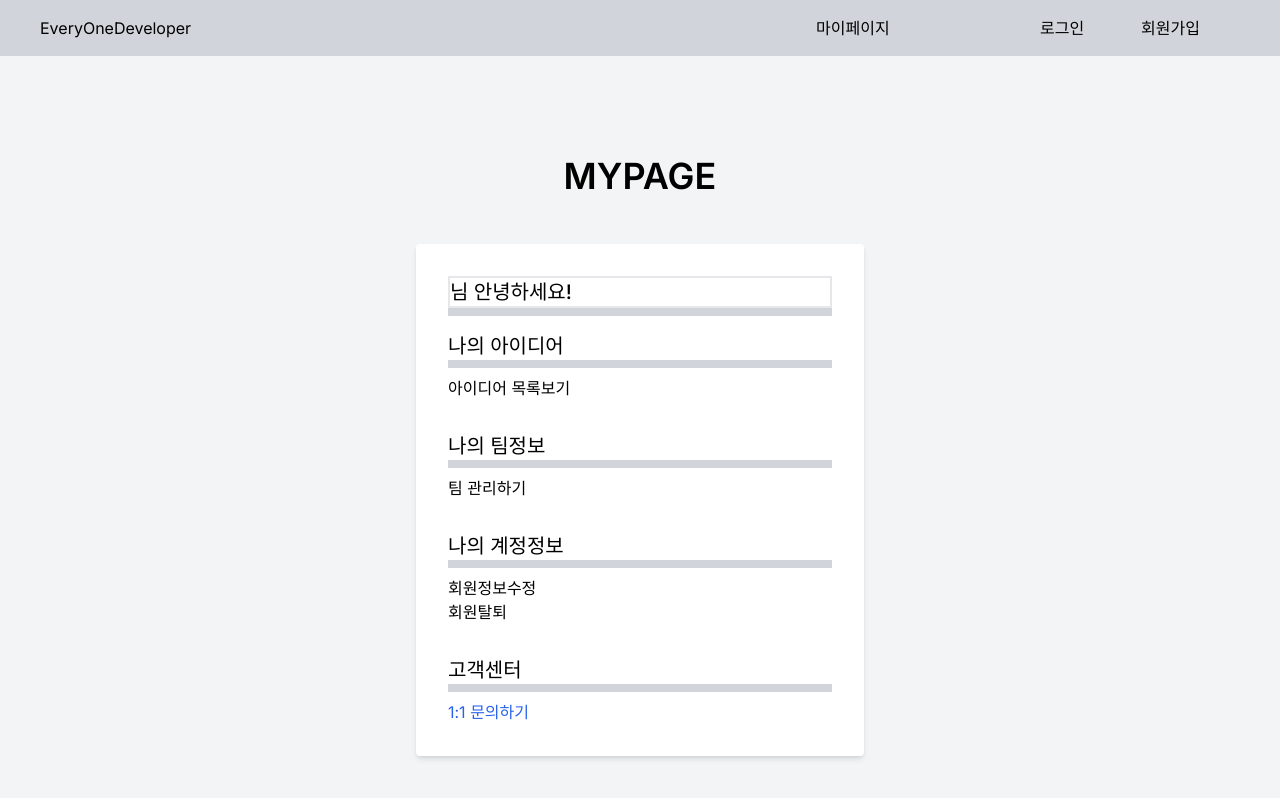
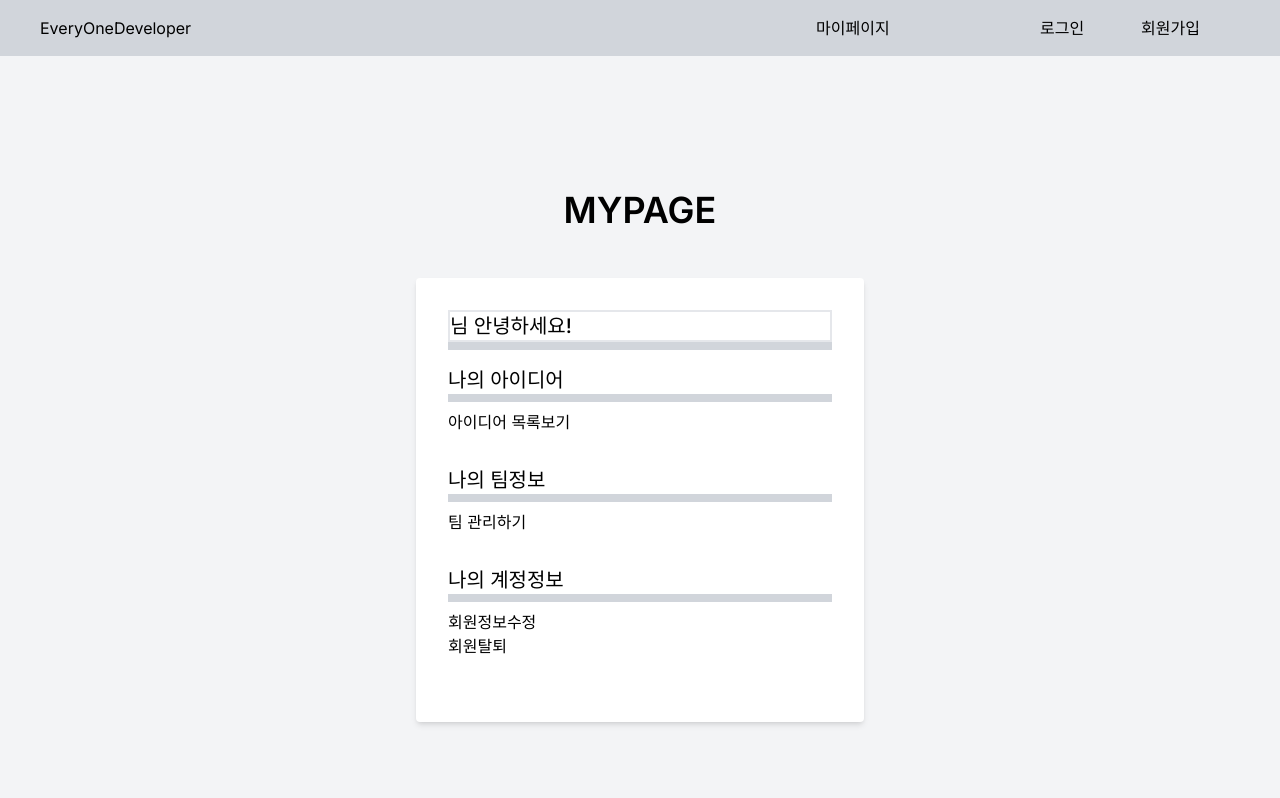
Before and after one commit to kimwoojin123/eod, a Next.js app: page /mypage in a window 1280 px wide. Shown: the top 798 px of the page. Built offline with nearby package versions, Linux system fonts and the light colour scheme.

Commit message:
안쓰는 페이지 삭제

```diff
--- a/app/mypage/page.tsx
+++ b/app/mypage/page.tsx
@@ -37,14 +37,6 @@ export default function MyPage(){
             <ResignButton />
           </div>
         </div>
-
-        <div>
-          <div className="text-xl font-medium">고객센터</div>
-          <div className="h-2 w-full bg-gray-300 mb-2"></div>
-          <button className="text-center text-blue-600 hover:underline">
-            <Link href={"../board"}>1:1 문의하기</Link>
-          </button>
-        </div>
       </div>
     </div>
   );
```
